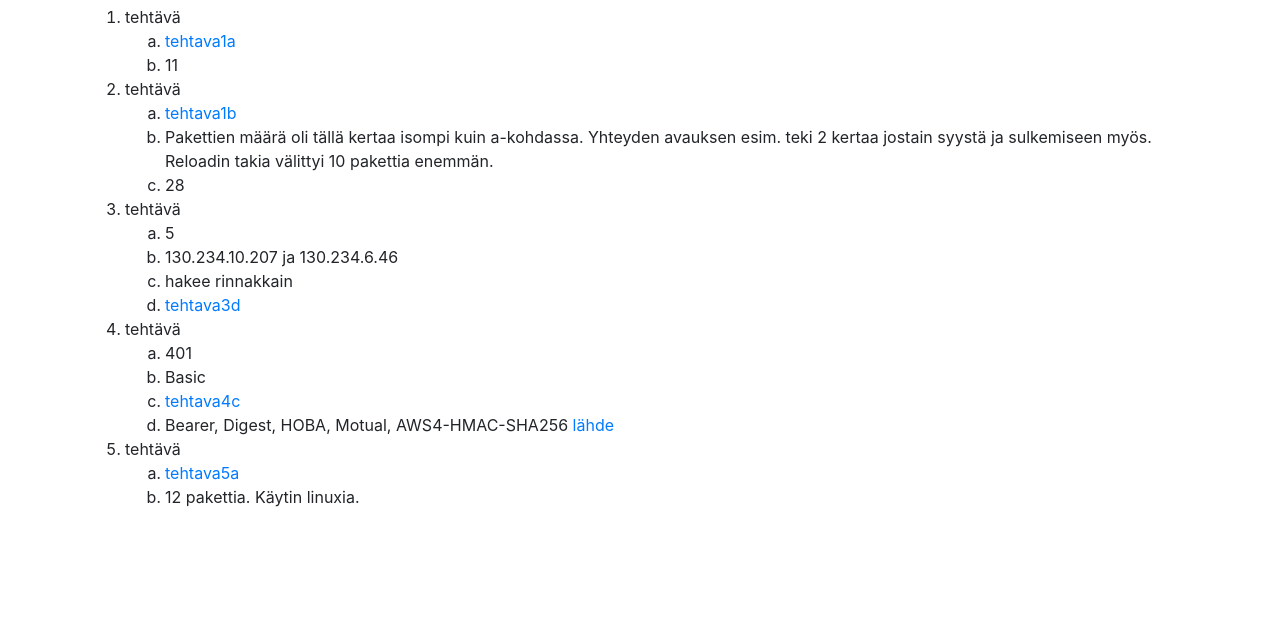
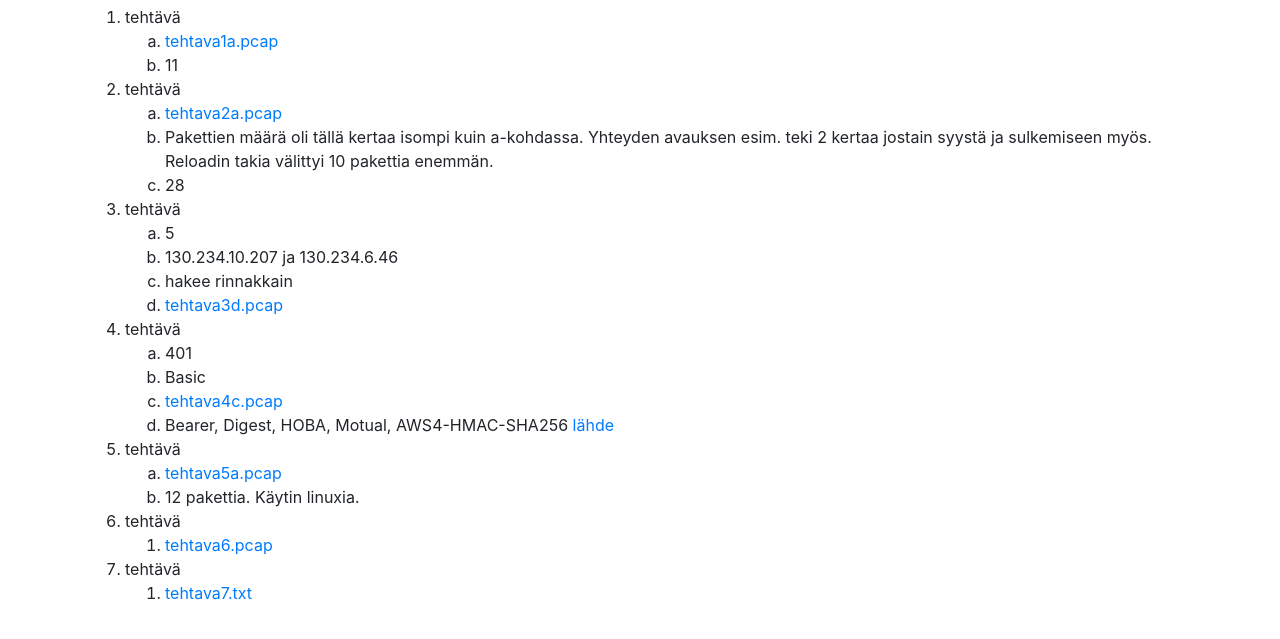
Before and after one commit to sepi4/tietoverkotKurssi, a website: page analysaattoriTehtavat/index.pug in a window 1280 px wide. Shown: the part 51-690 px from the top of the page. Drawn offline with nearby package versions, Linux system fonts and the light colour scheme; files that its build step writes are made by us from their sources.

Commit message:
analysaattoriTyo: teht 7 tehty

```diff
--- /dev/null
+++ b/ITKP104TCP/TCPAsiakasSetup.txt
@@ -0,0 +1 @@
+25000;-16776961;-65536;-1
--- a/analysaattoriTehtavat/index.pug
+++ b/analysaattoriTehtavat/index.pug
@@ -10,12 +10,12 @@ html(lang='en')
         li tehtävä
           ol(type='a')
             li
-              a(href='./tehtava1a.pcap') tehtava1a
+              a(href='./tehtava1a.pcap') tehtava1a.pcap
             li 11
         li tehtävä
           ol(type='a')
             li
-              a(href='./tehtava1b.pcap') tehtava1b
+              a(href='./tehtava2a.pcap') tehtava2a.pcap
             li
               | Pakettien määrä oli tällä kertaa isompi kuin a-kohdassa.
               | Yhteyden avauksen esim. teki 2 kertaa jostain syystä ja
@@ -27,18 +27,26 @@ html(lang='en')
             li 130.234.10.207 ja 130.234.6.46
             li hakee rinnakkain
             li
-              a(href='./tehtava3d.pcap') tehtava3d
+              a(href='./tehtava3d.pcap') tehtava3d.pcap
         li tehtävä
           ol(type='a')
             li 401
             li Basic
             li
-              a(href='./tehtava4c.pcap') tehtava4c
+              a(href='./tehtava4c.pcap') tehtava4c.pcap
             li
               | Bearer, Digest, HOBA, Motual, AWS4-HMAC-SHA256
               a(href='https://developer.mozilla.org/en-US/docs/Web/HTTP/Authentication') lähde
         li tehtävä
           ol(type='a')
             li
-              a(href='./tehtava5a.pcap') tehtava5a
+              a(href='./tehtava5a.pcap') tehtava5a.pcap
             li 12 pakettia. Käytin linuxia.
+        li tehtävä
+          ol(type='none')
+            li
+              a(href='./tehtava6.pcap') tehtava6.pcap
+        li tehtävä
+          ol(type='none')
+            li
+              a(href='./tehtava7.txt') tehtava7.txt
```
Also changed, not shown: analysaattoriTehtavat/tehtava7.txt (added, +14 -0 lines), ITKP104TCP/Testi.jpg (added), ITKP104TCP/banneri_2013-2014.png (added), ITKP104TCP/image.png (added), ITKP104TCP/index.html (added), ITKP104TCP/jklyo_pc.gif (added), ITKP104TCP/jyu-logo-150v-hdpi.png (added), ITKP104TCP/jyu-logo-hdpi.png (added), ITKP104TCP/soihtu_pc.gif (added), analysaattoriTehtavat/index.html, 6 other files.
